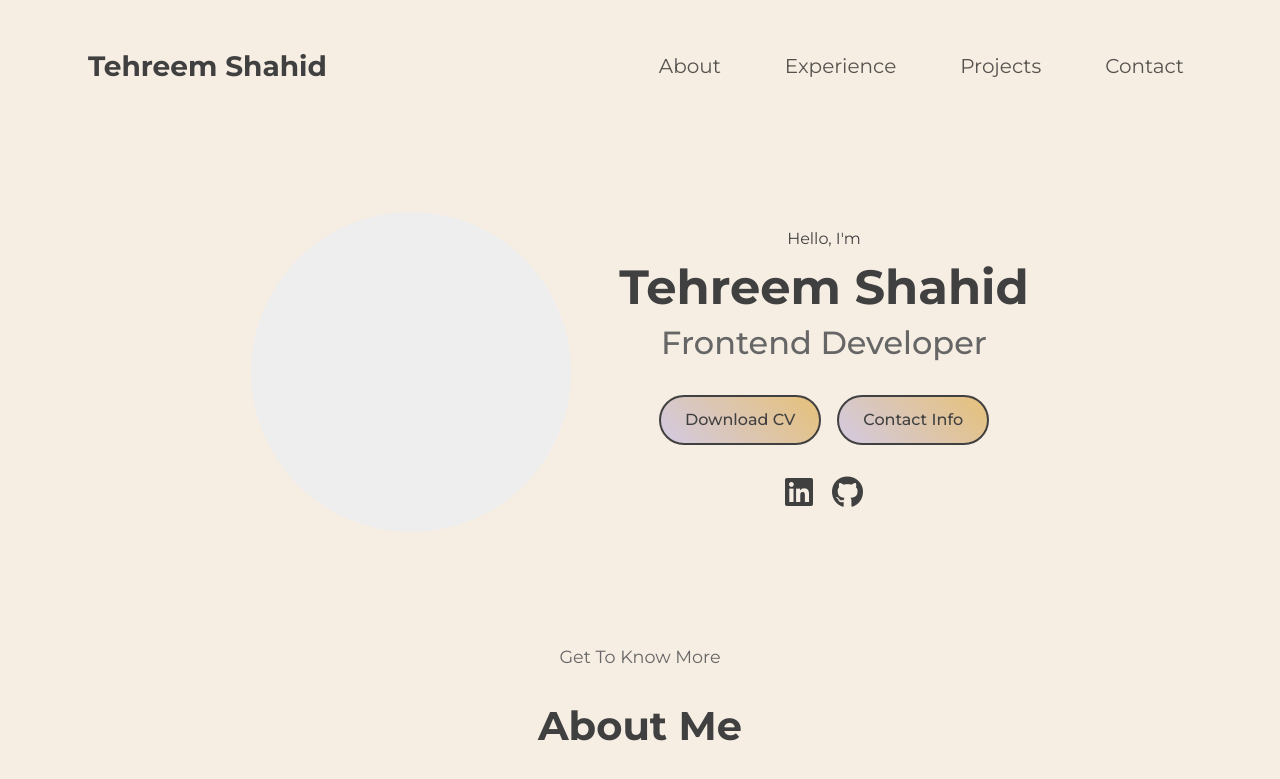
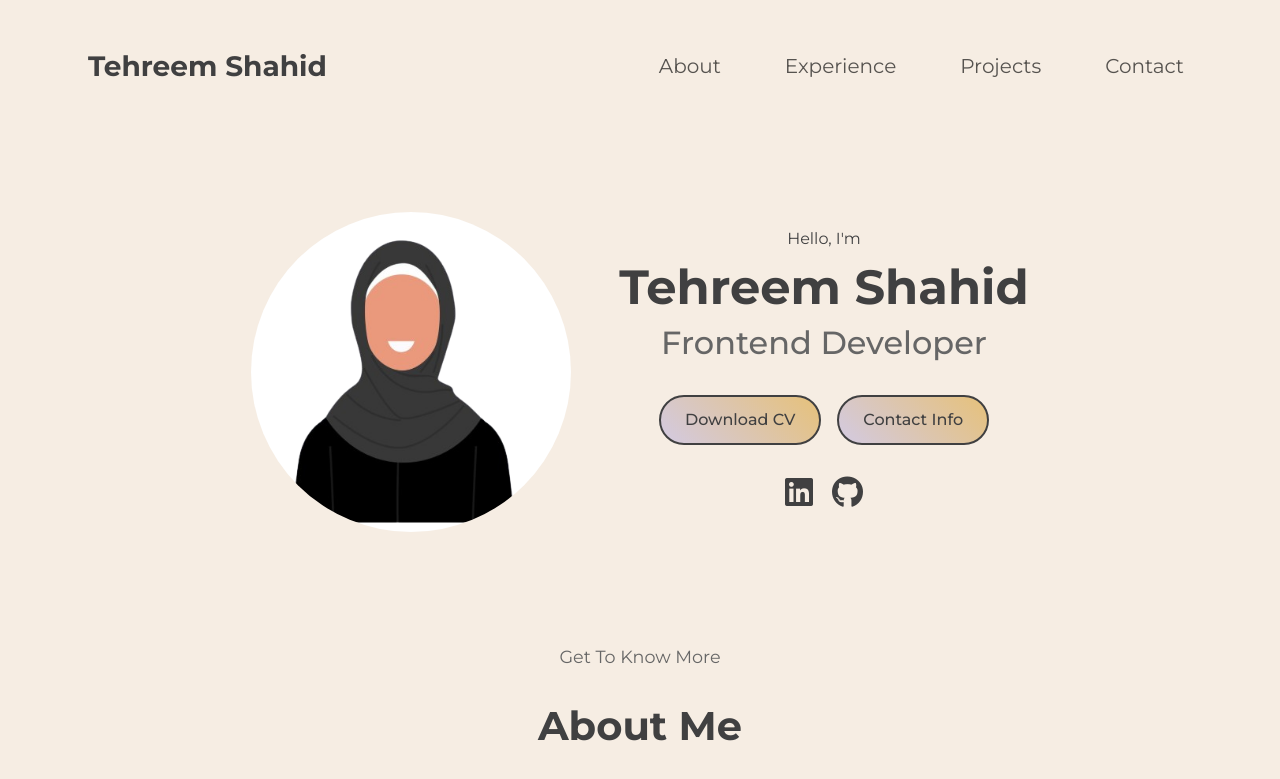
Before and after one commit to tehreemshahid-000/portfolio_CV, a plain HTML site: page index.html in a window 1280 px wide. Shown: the top 779 px of the page. Drawn offline with nearby package versions, Linux system fonts and the light colour scheme; files whose address does not match are found by name.

Commit message:
Update index.html

```diff
--- a/index.html
+++ b/index.html
@@ -43,7 +43,7 @@
   </header>
 
   <section class="hero" id="home">
-    <img src="pics/profile.png" alt="Profile" class="hero-img">
+    <img src="profile.png" alt="Profile" class="hero-img">
     <div class="hero-content">
       <div>Hello, I'm</div>
       <h1>Tehreem Shahid</h1>
```
